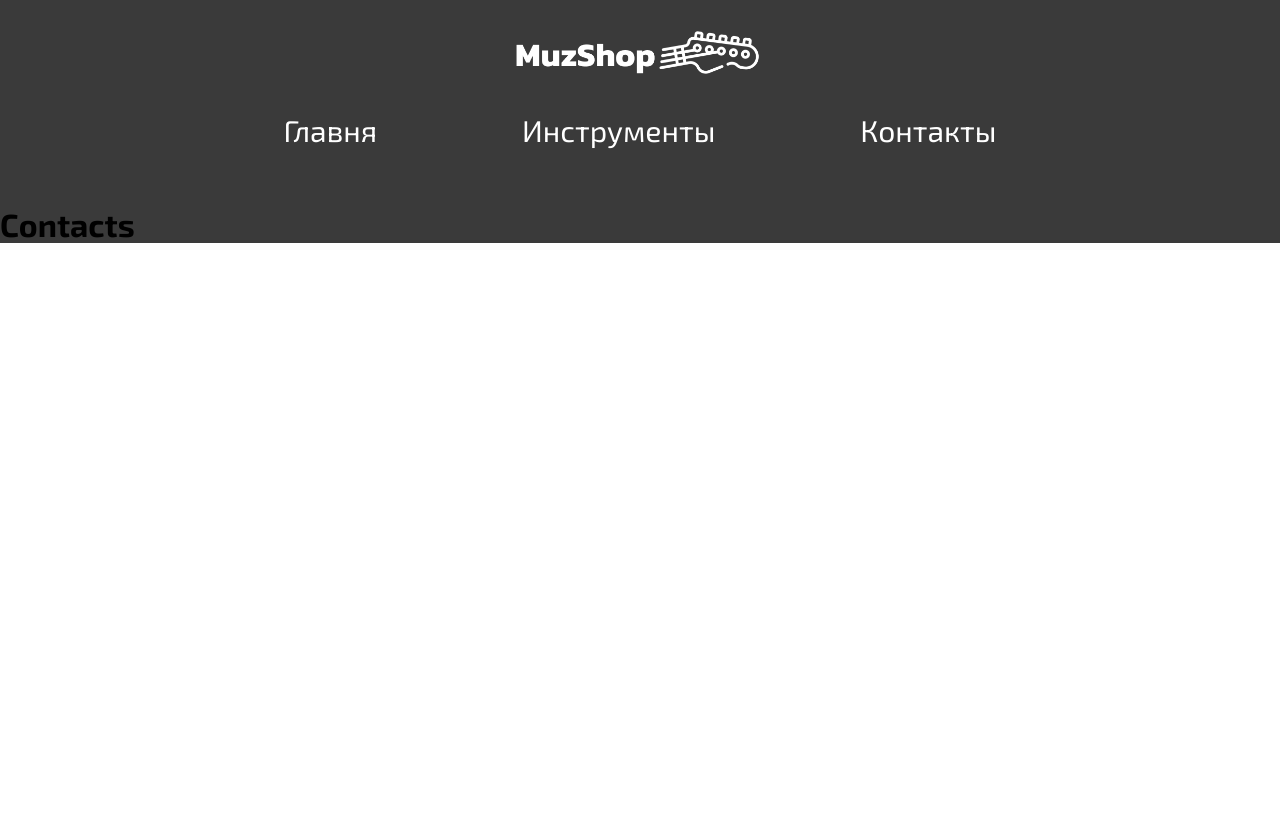
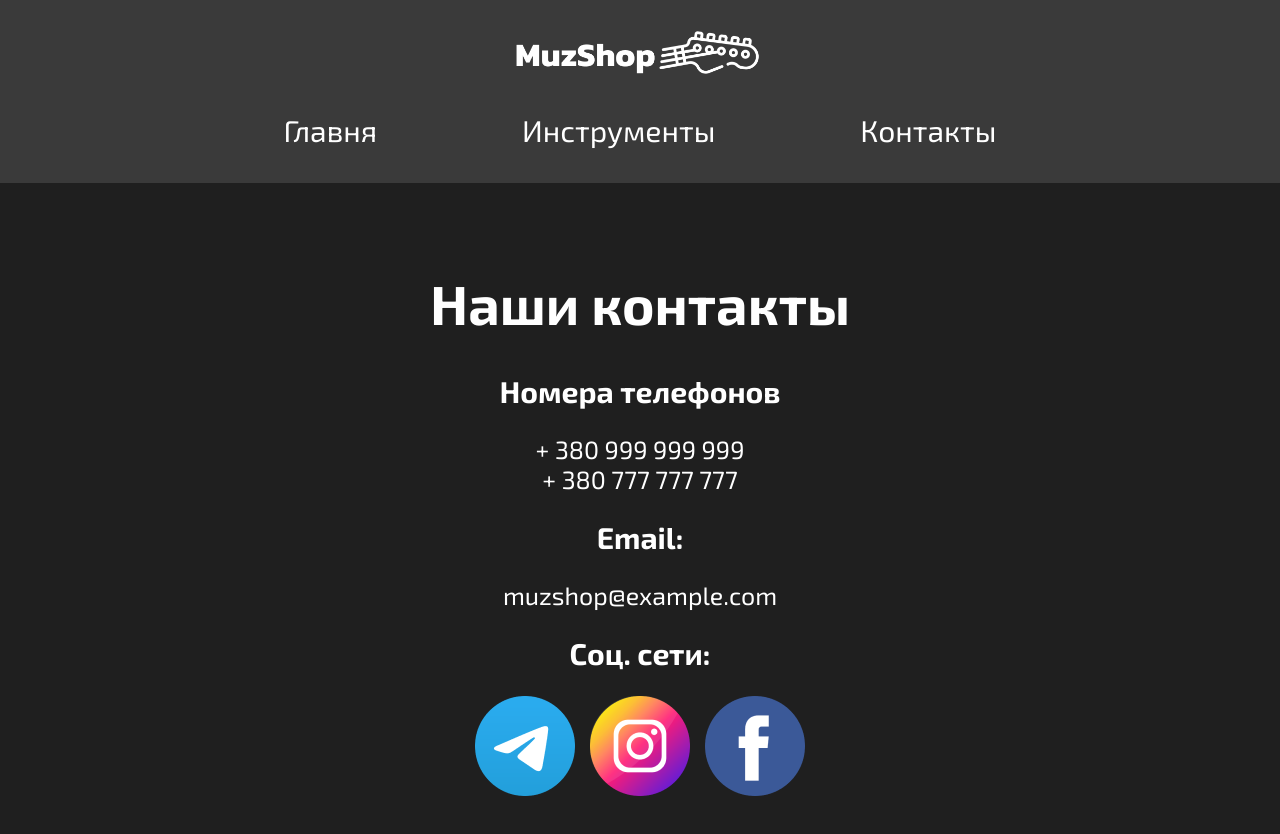
Before and after one commit to 1Salivan1/muz_shop, a React (Create React App) app: page /contacts in a window 1280 px wide. Shown: the top 834 px of the page. Before the commit the page ends 800 px from the top, so only its background shows below. Built offline with nearby package versions, Linux system fonts and the light colour scheme.

Commit message:
Add contact page

```diff
--- a/src/App.js
+++ b/src/App.js
@@ -1,9 +1,7 @@
-import './App.css';
 import { BrowserRouter } from 'react-router-dom';
 import React from 'react';
 import Main from './Main';
 import Nav from './Nav';
-import Shop from './pages/Shop';
 import Instruments from './pages/Instruments';
 import Contacts from './pages/Contacts';
 import OfferCard from './components/OfferCard';
--- a/src/Main.jsx
+++ b/src/Main.jsx
@@ -1,4 +1,5 @@
 import React from 'react';
+import './Main.css';
 import OfferCard from './components/OfferCard';
 import logo from './img/logo.png';
 import guitar from './img/guitar.png';
@@ -49,10 +50,10 @@ function Home(props) {
         <div className='container footer-container'>
           <div className='footer__left'>
             <h3 className='footer__header'>Контакты:</h3>
-            <p className='footer__description'>+ 380 999 999 999</p>
-            <p className='footer__description'>+ 380 777 777 777</p>
+            <p className='footer__description'><a href='tel:+380999999999'>+ 380 999 999 999</a></p>
+            <p className='footer__description'><a href='tel:+380777777777'>+ 380 777 777 777</a></p>
             <h3 className='footer__header'>Email:</h3>
-            <p className='footer__description'>muzshop@example.com</p>
+            <p className='footer__description'><a href="mailto:muzshop@example.com">muzshop@example.com</a></p>
           </div>
           <div className='footer__right'>
             <h3 className='footer__header footer__right-header'>Соц. сети:</h3>
--- a/src/Nav.jsx
+++ b/src/Nav.jsx
@@ -1,6 +1,5 @@
 import React from 'react';
 import { Routes, Route, Link } from 'react-router-dom';
-import Shop from './pages/Shop';
 import Instruments from './pages/Instruments';
 import Contacts from './pages/Contacts';
 import Main from './Main';
--- a/src/components/Product.css
+++ b/src/components/Product.css
@@ -3,11 +3,11 @@
     background-color: #D9D9D9;
     border-radius: 20px;
     padding: 24px 22px;
+    margin-bottom: 45px;
 }
 
 .product:not(:last-child) {
     margin-right: 86px;
-    margin-bottom: 45px;
 }
 
 .product__image {
--- /dev/null
+++ b/src/pages/Contacts.css
@@ -0,0 +1,32 @@
+a {
+    text-decoration: none;
+    color: white;
+}
+
+.contacts {
+    background-color: rgb(31, 31, 31);
+    color: white;
+    text-align: center;
+    padding-top: 50px;
+    padding-bottom: 150px;
+}
+
+.contacts__header {
+    font-size: 55px;
+}
+
+.contacts__title {
+    font-size: 30px;
+}
+
+.contacts__list {
+    padding: 0;
+}
+
+.contacts__item {
+    font-size: 25px;
+}
+
+.contacts__social-item:not(:last-child) {
+    margin-right: 15px;
+}
--- a/src/pages/Contacts.jsx
+++ b/src/pages/Contacts.jsx
@@ -1,9 +1,26 @@
 import React from 'react';
+import './Contacts.css';
+import telegram from '../img/telegram.png';
+import instagram from '../img/instagram.png';
+import facebook from '../img/facebook.png';
 
 function Contacts(props) {
     return (
-        <div>
-            <h1>Contacts</h1>
+        <div className='contacts'>
+            <h1 className='contacts__header'>Наши контакты</h1>
+            <h2 className='contacts__title'>Номера телефонов</h2>
+            <ul className='contacts__list'>
+                <li className='contacts__item'><a href='tel:+380999999999'>+ 380 999 999 999</a></li>
+                <li className='contacts__item'><a href='tel:+380777777777'>+ 380 777 777 777</a></li>
+            </ul>
+            <h2 className='contacts__title'>Email:</h2>
+            <p className='contacts__item'><a href="mailto:muzshop@example.com">muzshop@example.com</a></p>
+            <h2 className='contacts__title'>Соц. сети:</h2>
+            <div className='contacts__social'>
+              <a href='#' className='contacts__social-item'><img src={telegram}></img></a>
+              <a href='#' className='contacts__social-item'><img src={instagram}></img></a>
+              <a href='#' className='contacts__social-item'><img src={facebook}></img></a>
+            </div>
         </div>
     );
 }
--- a/src/pages/Shop.jsx
+++ /dev/null
@@ -1,11 +0,0 @@
-import React from 'react';
-
-function Shop(props) {
-    return (
-        <div>
-            <h1>Shop</h1>
-        </div>
-    );
-}
-
-export default Shop;
```
Also changed, not shown: src/Main.css (renamed from src/App.css).
